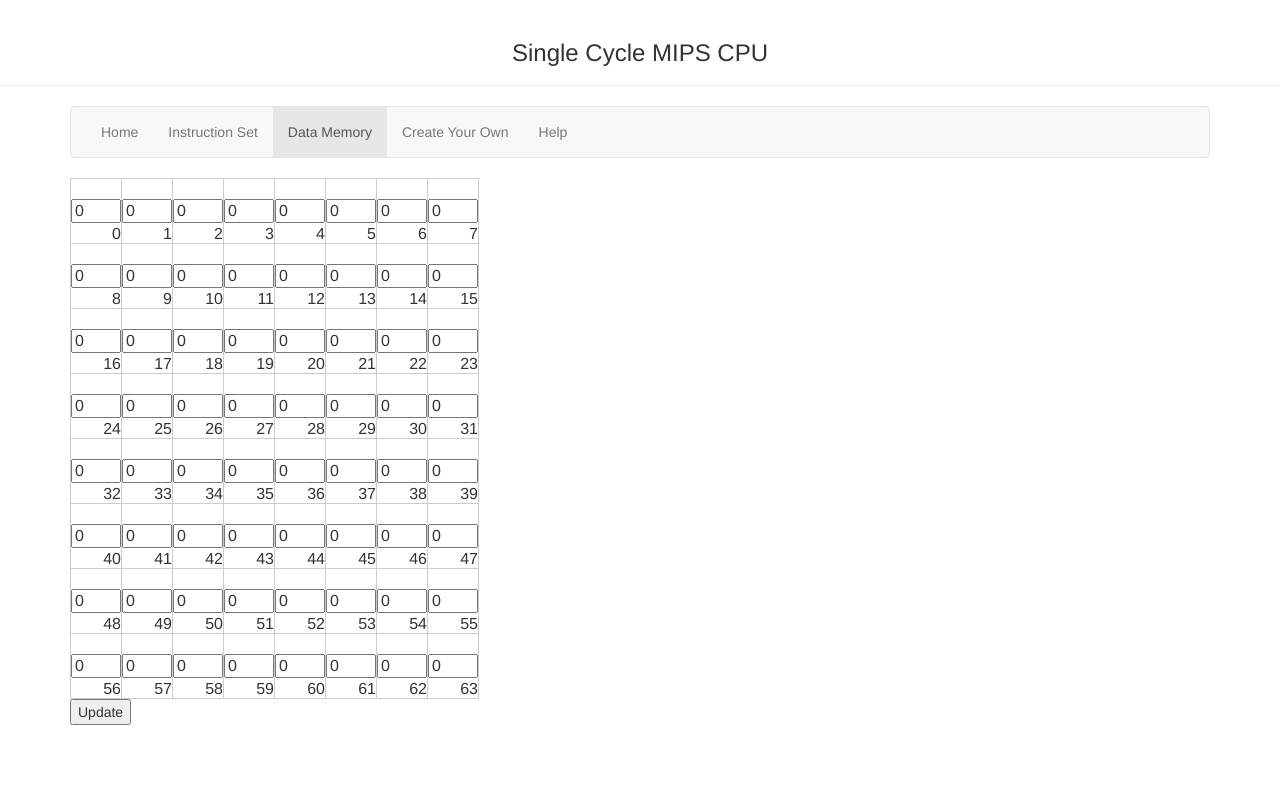
After one commit to vinaysaikamineni/computer-organization-responsive-lab, a PHP site: page /data.html in a window 1280 px wide. The commit adds this page. Run offline with PHP 8.4, Linux system fonts and the light colour scheme; some libraries are stand-ins or nearby versions.

Commit message:
1)Added data memory part of the experiment. 2) Added I-type instruction functionality

```diff
--- a/exp9/create.html
+++ b/exp9/create.html
@@ -15,10 +15,10 @@
   <div class="container-fluid">
     <div>
       <ul class="nav navbar-nav">
-        <li class="active"><a href="main.html">Home</a></li>
+        <li><a href="main.html">Home</a></li>
         <li><a href="instruction.html">Instruction Set</a></li>
-        <li><a href="Data.html">Data Memory</a></li>
-        <li><a href="create.html">Create Your Own</a></li>
+        <li><a href="data.html">Data Memory</a></li>
+        <li class="active"><a href="create.html">Create Your Own</a></li>
         <li><a href="help.html">Help</a></li>
       </ul>
     </div>
--- /dev/null
+++ b/exp9/data.html
@@ -0,0 +1,112 @@
+<html>
+<meta charset="utf-8">
+ <meta name="viewport" content="width=device-width, initial-scale=1">
+<head><title>Single Cycle MIPS CPU</title> <!-- Latest compiled and minified CSS -->
+<link rel="stylesheet" href="http://maxcdn.bootstrapcdn.com/bootstrap/3.3.5/css/bootstrap.min.css">
+
+<link rel="stylesheet" href="main.css"/>
+</head>
+<body>
+<div class="page-header">
+<h3 style="text-align:center">Single Cycle MIPS CPU</h3>
+</div>
+<div class="container">
+<nav class="navbar navbar-default">
+  <div class="container-fluid">
+    <div>
+      <ul class="nav navbar-nav">
+        <li><a href="main.html">Home</a></li>
+        <li><a href="instruction.html">Instruction Set</a></li>
+        <li class="active"><a href="data.html">Data Memory</a></li>
+        <li><a href="create.html">Create Your Own</a></li>
+        <li><a href="help.html">Help</a></li>
+      </ul>
+    </div>
+  </div>
+</nav>
+</div>
+<div class="container">
+<table id="datamemory" border="1">
+  <tr>
+<td><span class="supscript">0</span><input type="number" value="0" style="width:50px"/></td>
+<td><span class="supscript">1</span><input type="number" value="0" style="width:50px"/></td>
+<td><span class="supscript">2</span><input type="number" value="0" style="width:50px"/></td>
+<td><span class="supscript">3</span><input type="number" value="0" style="width:50px"/></td>
+<td><span class="supscript">4</span><input type="number" value="0" style="width:50px"/></td>
+<td><span class="supscript">5</span><input type="number" value="0" style="width:50px"/></td>
+<td><span class="supscript">6</span><input type="number" value="0" style="width:50px"/></td>
+<td><span class="supscript">7</span><input type="number" value="0" style="width:50px"/></td></tr>
+<tr>
+<td><span class="supscript">8</span><input type="number" value="0" style="width:50px"/></td>
+<td><span class="supscript">9</span><input type="number" value="0" style="width:50px"/></td>
+<td><span class="supscript">10</span><input type="number" value="0" style="width:50px"/></td>
+<td><span class="supscript">11</span><input type="number" value="0" style="width:50px"/></td>
+<td><span class="supscript">12</span><input type="number" value="0" style="width:50px"/></td>
+<td><span class="supscript">13</span><input type="number" value="0" style="width:50px"/></td>
+<td><span class="supscript">14</span><input type="number" value="0" style="width:50px"/></td>
+<td><span class="supscript">15</span><input type="number" value="0" style="width:50px"/></td></tr>
+<tr>
+<td><span class="supscript">16</span><input type="number" value="0" style="width:50px"/></td>
+<td><span class="supscript">17</span><input type="number" value="0" style="width:50px"/></td>
+<td><span class="supscript">18</span><input type="number" value="0" style="width:50px"/></td>
+<td><span class="supscript">19</span><input type="number" value="0" style="width:50px"/></td>
+<td><span class="supscript">20</span><input type="number" value="0" style="width:50px"/></td>
+<td><span class="supscript">21</span><input type="number" value="0" style="width:50px"/></td>
+<td><span class="supscript">22</span><input type="number" value="0" style="width:50px"/></td>
+<td><span class="supscript">23</span><input type="number" value="0" style="width:50px"/></td></tr>
+<tr>
+<td><span class="supscript">24</span><input type="number" value="0" style="width:50px"/></td>
+<td><span class="supscript">25</span><input type="number" value="0" style="width:50px"/></td>
+<td><span class="supscript">26</span><input type="number" value="0" style="width:50px"/></td>
+<td><span class="supscript">27</span><input type="number" value="0" style="width:50px"/></td>
+<td><span class="supscript">28</span><input type="number" value="0" style="width:50px"/></td>
+<td><span class="supscript">29</span><input type="number" value="0" style="width:50px"/></td>
+<td><span class="supscript">30</span><input type="number" value="0" style="width:50px"/></td>
+<td><span class="supscript">31</span><input type="number" value="0" style="width:50px"/></td></tr>
+<tr>
+<td><span class="supscript">32</span><input type="number" value="0" style="width:50px"/></td>
+<td><span class="supscript">33</span><input type="number" value="0" style="width:50px"/></td>
+<td><span class="supscript">34</span><input type="number" value="0" style="width:50px"/></td>
+<td><span class="supscript">35</span><input type="number" value="0" style="width:50px"/></td>
+<td><span class="supscript">36</span><input type="number" value="0" style="width:50px"/></td>
+<td><span class="supscript">37</span><input type="number" value="0" style="width:50px"/></td>
+<td><span class="supscript">38</span><input type="number" value="0" style="width:50px"/></td>
+<td><span class="supscript">39</span><input type="number" value="0" style="width:50px"/></td></tr>
+<tr>
+<td><span class="supscript">40</span><input type="number" value="0" style="width:50px"/></td>
+<td><span class="supscript">41</span><input type="number" value="0" style="width:50px"/></td>
+<td><span class="supscript">42</span><input type="number" value="0" style="width:50px"/></td>
+<td><span class="supscript">43</span><input type="number" value="0" style="width:50px"/></td>
+<td><span class="supscript">44</span><input type="number" value="0" style="width:50px"/></td>
+<td><span class="supscript">45</span><input type="number" value="0" style="width:50px"/></td>
+<td><span class="supscript">46</span><input type="number" value="0" style="width:50px"/></td>
+<td><span class="supscript">47</span><input type="number" value="0" style="width:50px"/></td></tr>
+<tr>
+<td><span class="supscript">48</span><input type="number" value="0" style="width:50px"/></td>
+<td><span class="supscript">49</span><input type="number" value="0" style="width:50px"/></td>
+<td><span class="supscript">50</span><input type="number" value="0" style="width:50px"/></td>
+<td><span class="supscript">51</span><input type="number" value="0" style="width:50px"/></td>
+<td><span class="supscript">52</span><input type="number" value="0" style="width:50px"/></td>
+<td><span class="supscript">53</span><input type="number" value="0" style="width:50px"/></td>
+<td><span class="supscript">54</span><input type="number" value="0" style="width:50px"/></td>
+<td><span class="supscript">55</span><input type="number" value="0" style="width:50px"/></td></tr>
+<tr>
+<td><span class="supscript">56</span><input type="number" value="0" style="width:50px"/></td>
+<td><span class="supscript">57</span><input type="number" value="0" style="width:50px"/></td>
+<td><span class="supscript">58</span><input type="number" value="0" style="width:50px"/></td>
+<td><span class="supscript">59</span><input type="number" value="0" style="width:50px"/></td>
+<td><span class="supscript">60</span><input type="number" value="0" style="width:50px"/></td>
+<td><span class="supscript">61</span><input type="number" value="0" style="width:50px"/></td>
+<td><span class="supscript">62</span><input type="number" value="0" style="width:50px"/></td>
+<td><span class="supscript">63</span><input type="number" value="0" style="width:50px"/></td></tr>
+</table>
+<input type="button" value="Update" onClick="setData();"/>
+</div>
+</body>
+<script type="text/javascript" src="http://code.jquer.ycom/jquery-1.11.1.min.js"></script>
+ <script src="https://ajax.googleapis.com/ajax/libs/jquery/1.11.3/jquery.min.js"></script>
+
+<!-- Latest compiled JavaScript -->
+<script src="http://maxcdn.bootstrapcdn.com/bootstrap/3.3.5/js/bootstrap.min.js"></script>
+<script src="datamain.js"></script>
+</html>
--- /dev/null
+++ b/exp9/datamain.js
@@ -0,0 +1,30 @@
+var dataMemory=[];
+  if(!sessionStorage.getItem("datamem")) {
+      sessionStorage.setItem("datamem",dataMemory);
+      dataMemory=[0, 0, 0, 0, 0, 0, 0, 0, 0, 0, 0, 0, 0, 0, 0, 0, 0, 0, 0, 0, 0, 0, 0, 0, 0, 0, 0, 0, 0, 0, 0, 0,0, 0, 0, 0, 0, 0, 0, 0, 0, 0, 0, 0, 0, 0, 0, 0, 0, 0, 0, 0, 0, 0, 0, 0, 0, 0, 0, 0, 0, 0, 0, 0];
+    	console.log("not set");
+    } else {
+      var temp=JSON.parse(sessionStorage.getItem('datamem'));
+      for(var i=0;i<64;i++) {
+      	if(temp[i]!=',')
+      	dataMemory[i]=temp[i];
+      }
+      console.log(temp)
+      console.log(dataMemory);
+      var index=0;
+          $('#datamemory').find('td').each(function(){
+          $(this).find("input").val(dataMemory[index]);
+          index++;
+          });
+    	console.log(index);
+    }
+function setData(){
+	console.log("update");
+	var index=0;
+	$('#datamemory').find('td').each(function(){
+		dataMemory[index++]=$(this).find("input").val();
+	});
+		console.log(dataMemory);
+		sessionStorage.datamem=JSON.stringify(dataMemory);
+		console.log(sessionStorage.getItem("datamem"));
+	}
--- a/exp9/help.html
+++ b/exp9/help.html
@@ -17,7 +17,7 @@
       <ul class="nav navbar-nav">
         <li><a href="main.html">Home</a></li>
         <li><a href="instruction.html">Instruction Set</a></li>
-        <li><a href="Data.html">Data Memory</a></li>
+        <li><a href="data.html">Data Memory</a></li>
         <li><a href="create.html">Create Your Own</a></li>
         <li class="active"><a href="help.html">Help</a></li>
       </ul>
--- a/exp9/help2.html
+++ b/exp9/help2.html
@@ -17,7 +17,7 @@
       <ul class="nav navbar-nav">
         <li><a href="main.html">Home</a></li>
         <li><a href="instruction.html">Instruction Set</a></li>
-        <li><a href="Data.html">Data Memory</a></li>
+        <li><a href="data.html">Data Memory</a></li>
         <li><a href="create.html">Create Your Own</a></li>
         <li class="active"><a href="help.html">Help</a></li>
       </ul>
--- a/exp9/help3.html
+++ b/exp9/help3.html
@@ -17,7 +17,7 @@
       <ul class="nav navbar-nav">
         <li><a href="main.html">Home</a></li>
         <li><a href="instruction.html">Instruction Set</a></li>
-        <li><a href="Data.html">Data Memory</a></li>
+        <li><a href="data.html">Data Memory</a></li>
         <li><a href="create.html">Create Your Own</a></li>
         <li class="active"><a href="help.html">Help</a></li>
       </ul>
--- a/exp9/instruction.html
+++ b/exp9/instruction.html
@@ -15,9 +15,9 @@
   <div class="container-fluid">
     <div>
       <ul class="nav navbar-nav">
-        <li class="active"><a href="main.html">Home</a></li>
-        <li><a href="instruction.html">Instruction Set</a></li>
-        <li><a href="Data.html">Data Memory</a></li>
+        <li><a href="main.html">Home</a></li>
+        <li  class="active"><a href="instruction.html">Instruction Set</a></li>
+        <li><a href="data.html">Data Memory</a></li>
         <li><a href="create.html">Create Your Own</a></li>
         <li><a href="help.html">Help</a></li>
       </ul>
--- a/exp9/main.css
+++ b/exp9/main.css
@@ -14,3 +14,11 @@
     vertical-align:middle;
     position:relative;
 }
+#datamemory td{
+	border:1px solid #CCCCCC;
+    width:45px;
+    height:65px;
+    text-align:center;
+    vertical-align:middle;
+    position:relative;
+}
```
Also changed, not shown: exp9/main.html (+25 -5 lines), exp9/main.js (+156 -8 lines).
